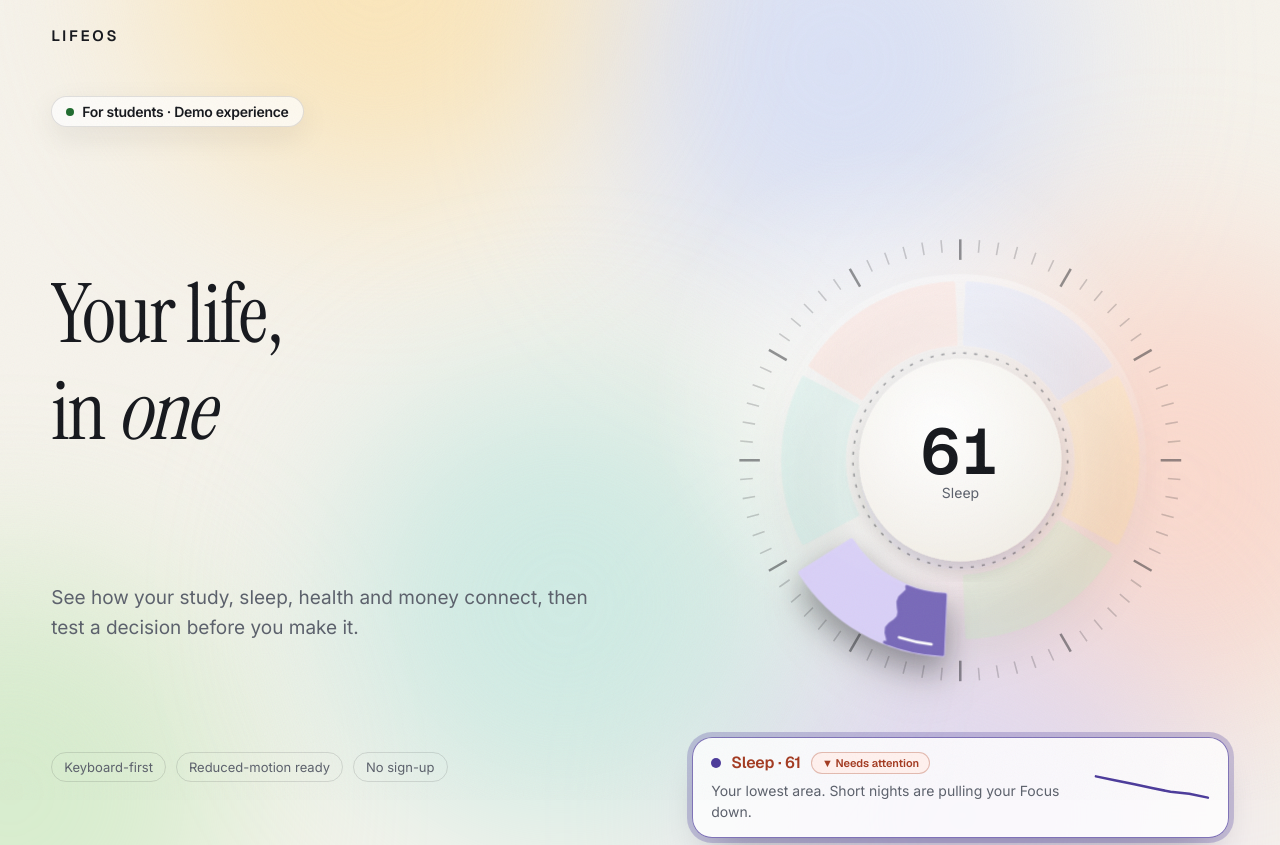
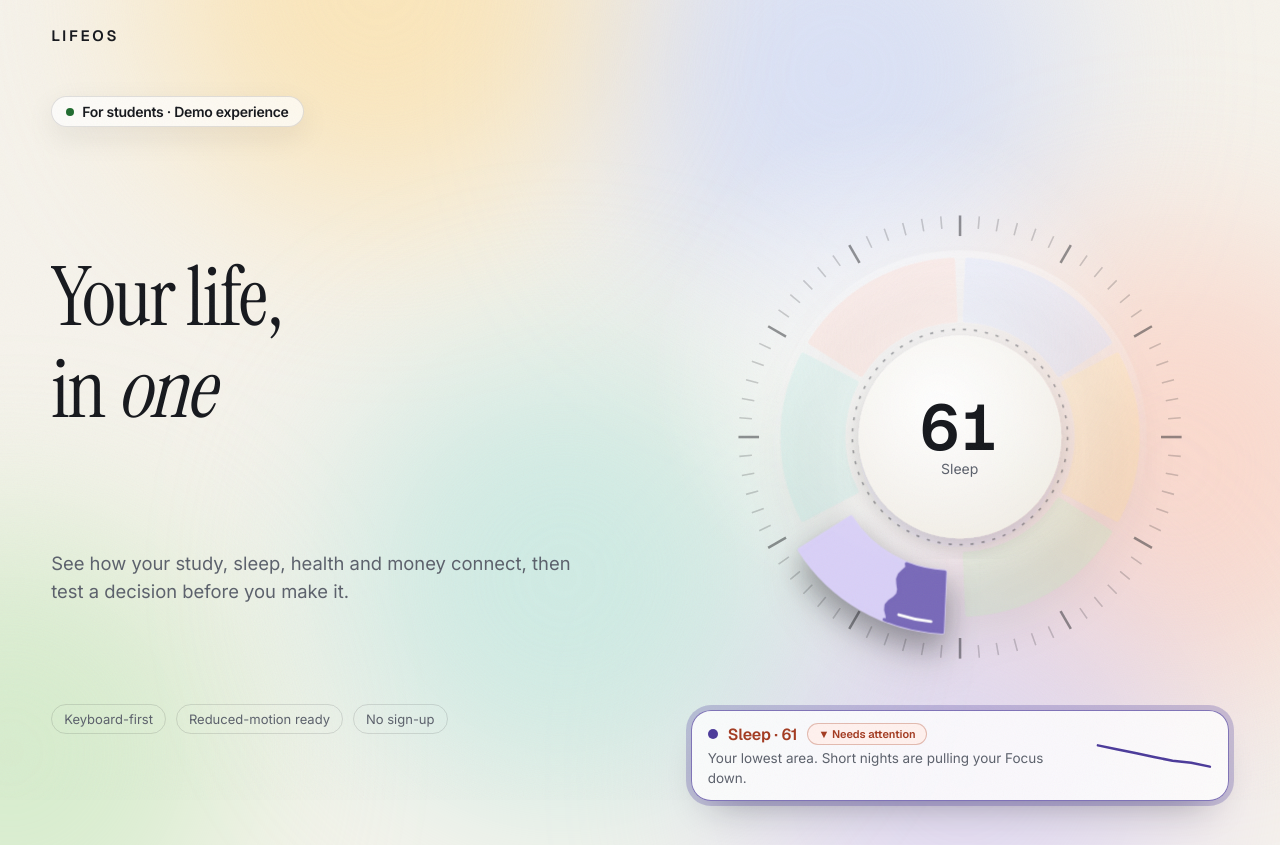
Before and after one commit to tayyabcodez/LifeOS, a Next.js app: page / in a window 1280 px wide. Shown: the top 845 px of the page. Built offline with nearby package versions, Linux system fonts and the light colour scheme.

Commit message:
fix(landing): fit hero in one viewport screen with height-based sizing and per-pill radius

```diff
--- a/src/components/landing/Hero.tsx
+++ b/src/components/landing/Hero.tsx
@@ -437,6 +437,9 @@ export function Hero() {
             <div className="pls" id="pls">
               {K.map((k, i) => {
                 const m = (-90 + i * 60 + 30) * (Math.PI / 180);
+                const r = 44 + 5.5 * Math.pow(Math.abs(Math.cos(m)), 3);
+                const left = 50 + r * Math.cos(m);
+                const top = 50 + r * Math.sin(m);
                 const score = B[i];
                 return (
                   <button
@@ -452,8 +455,8 @@ export function Hero() {
                     aria-label={`${N[i]}, ${score} out of 100`}
                     style={
                       {
-                        left: `${50 + 44 * Math.cos(m)}%`,
-                        top: `${50 + 44 * Math.sin(m)}%`,
+                        left: `${left}%`,
+                        top: `${top}%`,
                         '--c': `var(--${k}d)`,
                         '--i': i,
                       } as React.CSSProperties
--- a/src/components/landing/hero.css
+++ b/src/components/landing/hero.css
@@ -15,6 +15,7 @@
   --e: cubic-bezier(.22, 1, .36, 1);
   position: relative;
   min-height: 100vh;
+  min-height: 100svh;
   display: flex;
   align-items: center;
   overflow: hidden;
@@ -59,9 +60,9 @@
   margin: auto;
   display: grid;
   grid-template-columns: 1.05fr .95fr;
-  gap: 48px;
+  gap: clamp(24px, 3.5vw, 48px);
   align-items: center;
-  padding: 96px 0 72px;
+  padding: clamp(52px, 9vh, 96px) 0 clamp(22px, 5vh, 56px);
 }
 
 .lp .hero-v2 .pill {
@@ -85,15 +86,15 @@
 }
 
 .lp .hero-v2 h1 {
-  font: 400 clamp(48px, 6.4vw, 104px)/.98 var(--font-instrument-serif), Georgia, serif;
+  font: 400 clamp(40px, min(6.4vw, 10.6vh), 104px)/.98 var(--font-instrument-serif), Georgia, serif;
   letter-spacing: -.02em;
-  margin: 22px 0 24px;
+  margin: clamp(10px, 2.4vh, 22px) 0 clamp(10px, 2.4vh, 24px);
 }
 
 .lp .hero-v2 h1 .ml {
   display: block;
   overflow: hidden;
-  padding: .06em 0 .14em;
+  padding: .04em 0 .1em;
 }
 
 .lp .hero-v2 h1 .ml > span {
@@ -135,7 +136,7 @@
 .lp .hero-v2 .sub {
   color: var(--ink2);
   max-width: 46ch;
-  font-size: 19px;
+  font-size: clamp(15px, 2.3vh, 19px);
   font-family: var(--font-inter), sans-serif;
   animation: heroFade .9s var(--e) 1s backwards;
 }
@@ -144,7 +145,7 @@
   display: flex;
   gap: 22px;
   align-items: center;
-  margin: 32px 0 26px;
+  margin: clamp(14px, 3.4vh, 32px) 0 clamp(10px, 2.4vh, 26px);
   animation: heroFade .9s var(--e) 1.2s backwards;
 }
 
@@ -154,7 +155,7 @@
   align-items: center;
   background: var(--ink);
   color: var(--paper);
-  padding: 16px 28px;
+  padding: clamp(11px, 2vh, 16px) 26px;
   border-radius: 14px;
   text-decoration: none;
   font: 500 16px var(--font-inter), sans-serif;
@@ -223,7 +224,7 @@
 .lp .hero-v2 .dial {
   position: relative;
   width: 100%;
-  max-width: min(100%, clamp(420px, calc(100vh - 230px), 660px));
+  max-width: clamp(300px, calc(100svh - 245px), 640px);
   margin: 0 auto;
   aspect-ratio: 1;
   animation: heroRise 1.2s var(--e) .4s backwards;
@@ -297,7 +298,7 @@
   box-shadow: 0 12px 26px -12px rgba(21, 23, 28, .4);
   cursor: pointer;
   pointer-events: auto;
-  transition: box-shadow .3s, opacity .3s;
+  transition: box-shadow .3s, opacity .3s, color .3s, filter .3s;
   animation: heroPop .8s var(--e) backwards;
   animation-delay: calc(1s + var(--i) * .1s);
 }
@@ -335,9 +336,16 @@
 
 .lp .hero-v2 .pl.dim {
   opacity: .45;
+  color: rgba(21, 23, 28, .42);
+  filter: saturate(.5);
+}
+
+.lp .hero-v2 .pl.dim i {
+  opacity: .5;
 }
 
 .lp .hero-v2 .cue {
+  display: none;
   position: absolute;
   z-index: 3;
   bottom: 20px;
@@ -365,8 +373,8 @@
 .lp .hero-v2 .ins {
   position: relative;
   width: min(540px, 100%);
-  margin: 8px auto 0;
-  padding: 14px 18px;
+  margin: 4px auto 0;
+  padding: 12px 16px;
   border-radius: 20px;
   background: rgba(255, 255, 255, .8);
   backdrop-filter: blur(14px);
@@ -375,7 +383,7 @@
   box-shadow: 0 20px 40px -22px rgba(21, 23, 28, .45);
   display: grid;
   grid-template-columns: 1fr auto;
-  gap: 6px 16px;
+  gap: 4px 16px;
   align-items: center;
   animation: heroFade .9s var(--e) 1.6s backwards;
   transition: border-color .4s, box-shadow .4s;
@@ -440,9 +448,10 @@
 .lp .hero-v2 .ins p {
   grid-column: 1;
   margin: 0;
-  font-size: 14px;
+  font-size: 13.5px;
+  line-height: 1.45;
   color: var(--ink2);
-  min-height: 2.8em;
+  min-height: 2.5em;
   font-family: var(--font-inter), sans-serif;
 }
 
```
